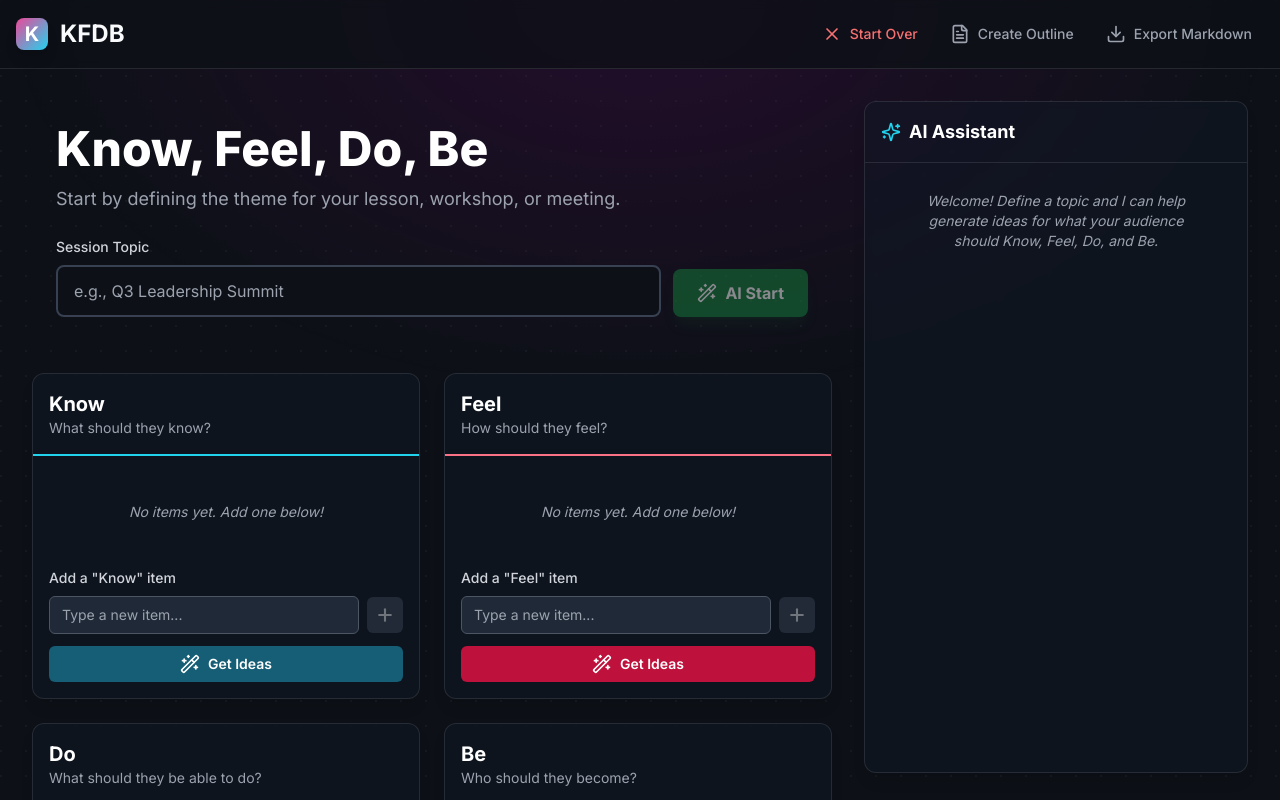
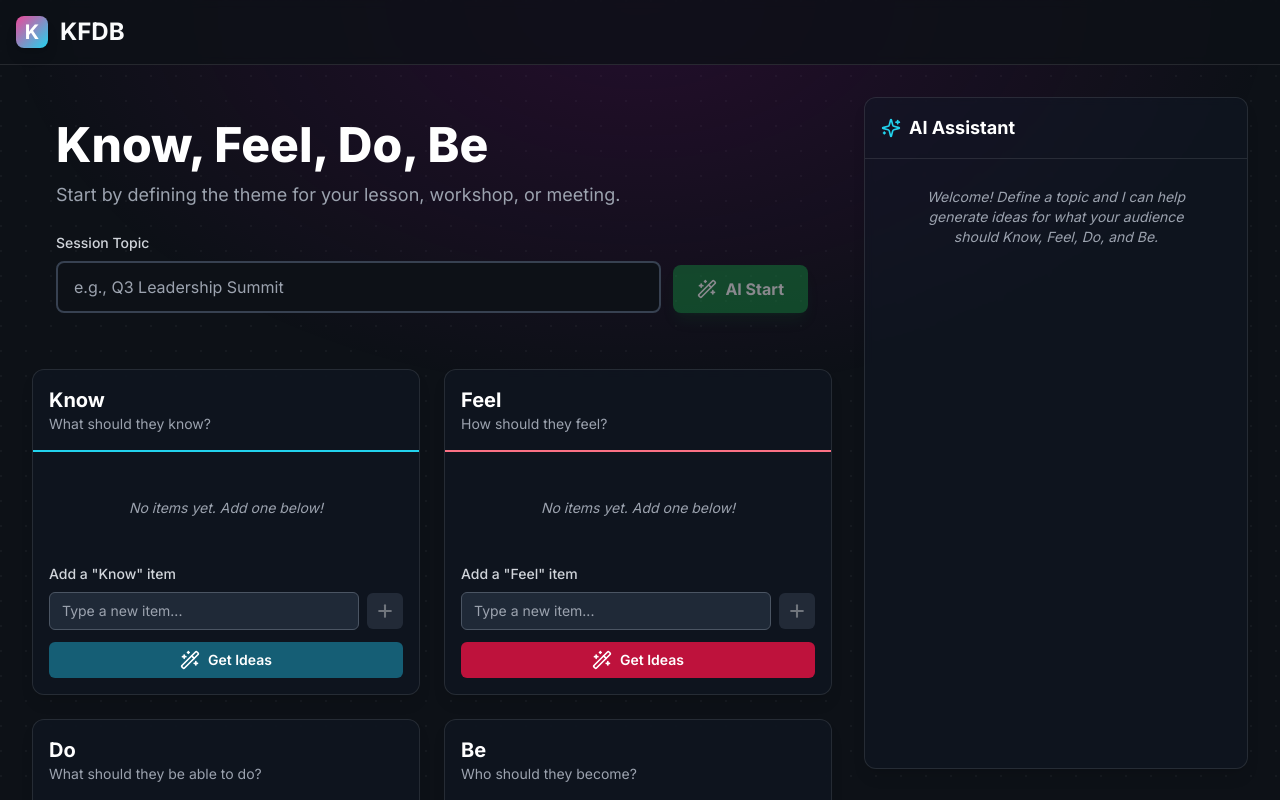
Before and after one commit to joe-watkins/kfdb, a React (Vite) app: page / in a window 1280 px wide. Shown: the top 800 px of the page. Built offline with nearby package versions, Linux system fonts and the light colour scheme.

Commit message:
Show header controls only after starting a know.feel,do,be session

```diff
--- a/components/Header.tsx
+++ b/components/Header.tsx
@@ -1,5 +1,6 @@
 import React from 'react';
 import { LogoIcon, DownloadIcon, OutlineIcon, DeleteIcon } from './icons';
+import { loadFromLocalStorage } from '../services/localStorageService';
 
 interface HeaderProps {
     onExport: () => void;
@@ -8,6 +9,8 @@ interface HeaderProps {
 }
 
 const Header: React.FC<HeaderProps> = ({ onExport, onCreateOutline, onStartOver }) => {
+    const hasStartedKFDB = !!loadFromLocalStorage();
+
     return (
         <header className="p-4 border-b border-white/10 sticky top-0 bg-[#0d1117]/80 backdrop-blur-sm z-50">
             <div className="max-w-7xl mx-auto flex items-center justify-between">
@@ -15,6 +18,7 @@ const Header: React.FC<HeaderProps> = ({ onExport, onCreateOutline, onStartOver
                     <LogoIcon />
                     <h1 className="text-2xl font-bold text-gray-50 bg-transparent">KFDB</h1>
                 </div>
+                {hasStartedKFDB && (
                     <div className="flex gap-2">
                         <button
                             onClick={onStartOver}
@@ -41,6 +45,7 @@ const Header: React.FC<HeaderProps> = ({ onExport, onCreateOutline, onStartOver
                             <span className="text-sm font-medium">Export Markdown</span>
                         </button>
                     </div>
+                )}
             </div>
         </header>
     );
```
Lines whose indentation alone changed are shown as unchanged.
